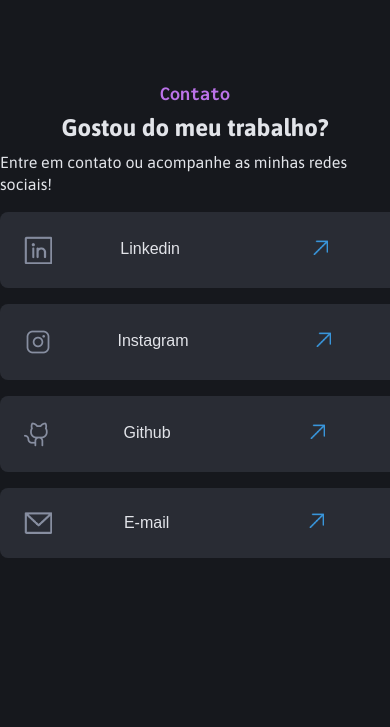
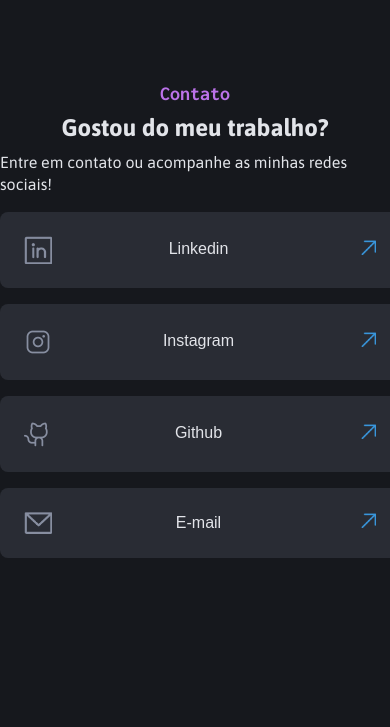
Before and after one commit to Henrry-Maximo/rocketseat-php, a PHP site: page / in a window 390 px wide; the page is wider, and only the part inside the window is pictured. Shown: the part 1790-2517 px from the top of that part. Run offline with PHP 8.4, Linux system fonts and the light colour scheme.

Commit message:
🐛 Fix: Add adjust at responsive layout my works

```diff
--- a/dev-port/styles.css
+++ b/dev-port/styles.css
@@ -310,6 +310,10 @@ body {
   margin-left: 1rem;
 }
 
+.container-items .item a {
+  margin: 0;
+}
+
 .container-items .item span {
   font-family: 'Maven' serif;
   font-size: 16px;
```
